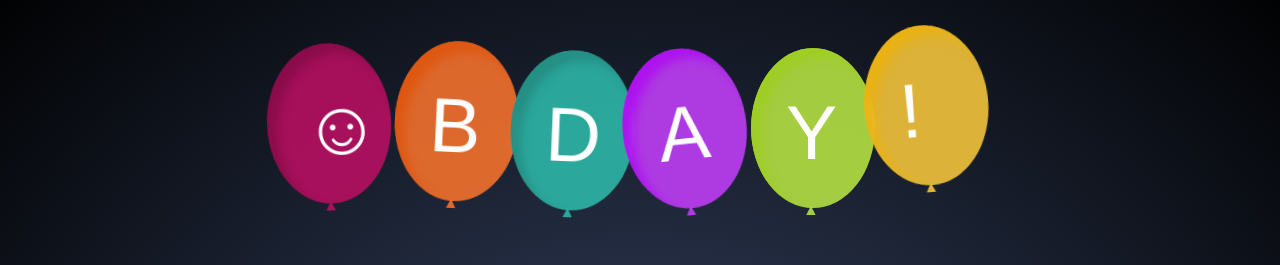
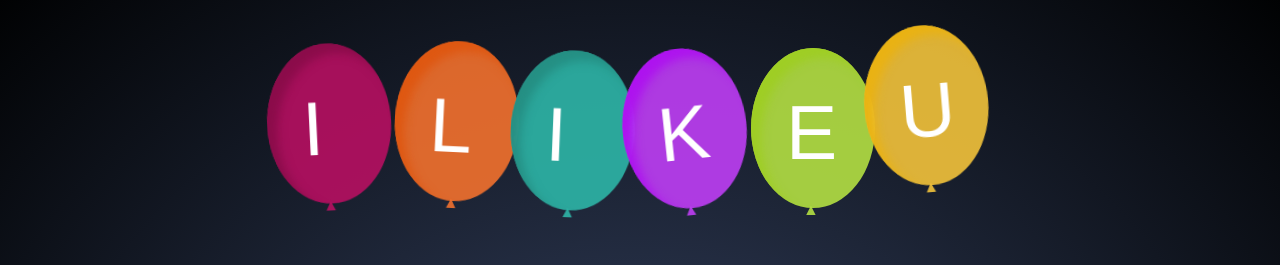
Before and after one commit to sahil2320011/happy_birthday-page, a plain HTML site: page index.html in a window 1280 px wide. Shown: the top 265 px of the page. Drawn offline with Linux system fonts and the light colour scheme; a web font is replaced by a local one.

Commit message:
Update index.html

```diff
--- a/index.html
+++ b/index.html
@@ -303,17 +303,17 @@ img:hover {
     <link href="https://fonts.googleapis.com/css?family=Wendy+One" rel="stylesheet" type="text/css">
     <div class="container">
         <div class="balloon">
-            <div><span>☺</span>
+            <div><span>I</span>
             </div>
-            <div><span>B</span>
+            <div><span>L</span>
             </div>
-            <div><span>D</span>
+            <div><span>I</span>
             </div>
-            <div><span>A</span>
+            <div><span>K</span>
             </div>
-            <div><span>Y</span>
+            <div><span>E</span>
             </div>
-            <div><span>!</span>
+            <div><span>U</span>
             </div>
         </div>
          <h1>Shantanu Kumar Joker....</h1>
```
